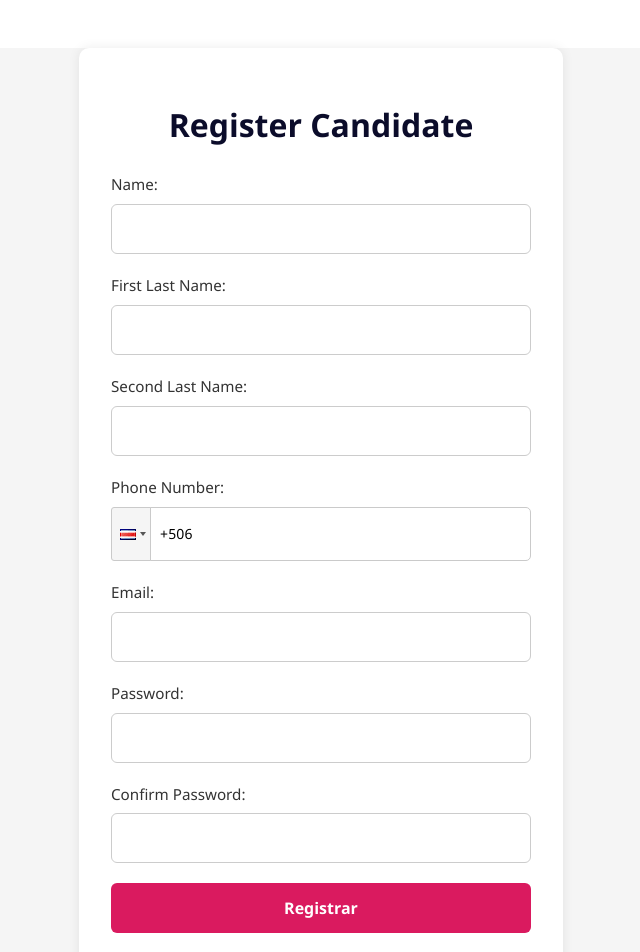
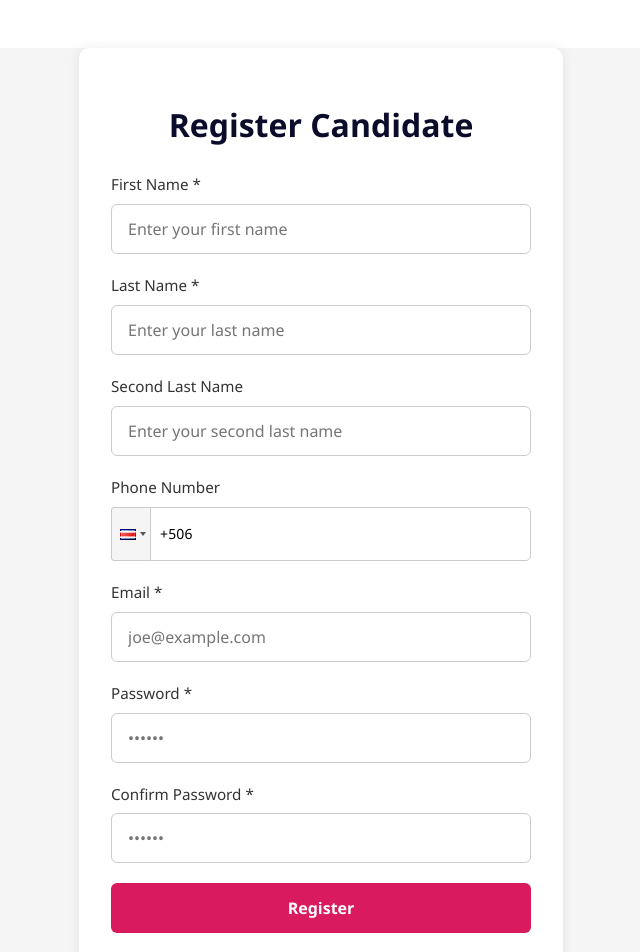
Before and after one commit to GreilynES/Progra4ProyectoFrontend, a React (Vite) app in the folder frontendProgra4/: page /register in a window 1280 px wide. Shown: the top 952 px of the page, without its empty margins (319-959 px from the left). Built offline with nearby package versions, Linux system fonts and the light colour scheme.

Commit message:
separado register, inglés y placheholders, separado login

```diff
--- a/frontendProgra4/package.json
+++ b/frontendProgra4/package.json
@@ -17,6 +17,7 @@
     "@tanstack/router": "^0.0.1-beta.53",
     "@tanstack/zod-form-adapter": "^0.42.1",
     "axios": "^1.9.0",
+    "lucide-react": "^0.511.0",
     "react": "^19.1.0",
     "react-dom": "^19.1.0",
     "react-phone-input-2": "^2.15.1",
--- a/frontendProgra4/src/App.css
+++ b/frontendProgra4/src/App.css
@@ -240,4 +240,6 @@ button:focus-visible {
   background-color: #c01452
 }
 
-/*Alertas style register y login*/
+.login-button{
+  margin-top: 1rem;
+}
--- a/frontendProgra4/src/pages/LoginPage.tsx
+++ b/frontendProgra4/src/pages/LoginPage.tsx
@@ -2,10 +2,10 @@ import { useForm } from '@tanstack/react-form';
 import { useLoginMutation } from '../services/Candidate/CandidateHook';
 import { Link, useRouter } from '@tanstack/react-router';
 import { CandidateLoginInitialState } from '../models/Candidates/CandidateLogin';
-import Swal from 'sweetalert2';
+import { showErrorAlertLogin, showSuccessAlertLogin } from '../utils/alerts';
 
 const Login = () => {
-  const router = useRouter()
+  const router = useRouter();
   const loginMutation = useLoginMutation();
 
   const form = useForm({
@@ -13,31 +13,17 @@ const Login = () => {
     onSubmit: async ({ value }) => {
       try {
         await loginMutation.mutateAsync(value);
-        await Swal.fire({
-          icon: 'success',
-          title: 'Login exitoso',
-          text: 'Has iniciado sesión correctamente',
-          timer: 2000,
-          showConfirmButton: false,
-        });
+        await showSuccessAlertLogin(`You have logged in successfully. Welcome back!`)
         router.navigate({ to: '/profile' });
-        // Redirigir y limpiar cualquier error anterior
-        router.navigate({ to: '/profile' });
-
-        // Esto borra errores de consola si los había (aunque no estrictamente necesario)
         console.clear();
       } catch (error) {
-        Swal.fire({
-          icon: 'error',
-          title: 'Login fallido',
-          text: 'Credenciales incorrectas',
-        });
+        showErrorAlertLogin("Incorrect credentials.");
       }
     },
   });
 
   return (
-  <div className="login-container">
+    <div className="login-container">
       <h1 className="login-title">Login</h1>
 
       <form
@@ -50,11 +36,12 @@ const Login = () => {
         <form.Field name="email">
           {(field) => (
             <div className="login-field">
-              <label className="login-label" htmlFor="email">Email*</label>
+              <label className="login-label" htmlFor="email">Email *</label>
               <input
                 className="login-input"
                 id="email"
                 type="email"
+                placeholder="joe@example.com"
                 value={field.state.value}
                 onChange={(e) => field.handleChange(e.target.value)}
                 onBlur={field.handleBlur}
@@ -66,11 +53,12 @@ const Login = () => {
         <form.Field name="password">
           {(field) => (
             <div className="login-field">
-              <label className="login-label" htmlFor="password">Password*</label>
+              <label className="login-label" htmlFor="password">Password *</label>
               <input
                 className="login-input"
                 id="password"
                 type="password"
+                placeholder='••••••'
                 value={field.state.value}
                 onChange={(e) => field.handleChange(e.target.value)}
                 onBlur={field.handleBlur}
@@ -79,21 +67,17 @@ const Login = () => {
           )}
         </form.Field>
 
-        {/* Eliminado: Olvidé mi contraseña */}
-
-        <form.Subscribe
-          selector={(state) => [state.canSubmit, state.isSubmitting]}
-          children={([canSubmit, isSubmitting]) => (
+        <form.Subscribe selector={(state) => [state.canSubmit, state.isSubmitting]}>
+          {([canSubmit, isSubmitting]) => (
             <button
               type="submit"
               disabled={!canSubmit}
               className="login-button"
-              style={{ marginTop: '1rem' }}
             >
-              {isSubmitting ? 'Iniciando...' : 'Iniciar sesión'}
+              {isSubmitting ? 'Signing in...' : 'Sign in'}
             </button>
           )}
-        />
+        </form.Subscribe>
 
         <div className="login-info">
           Do not have an account? <Link to="/register">Register</Link>
--- a/frontendProgra4/src/pages/candidates/RegisterPage.tsx
+++ b/frontendProgra4/src/pages/candidates/RegisterPage.tsx
@@ -1,41 +1,39 @@
 import { useForm } from '@tanstack/react-form';
-import { CandidateInitialState, CandidateInitialStateLabels } from '../../models/Candidates/Candidate';
+import { CandidateInitialState } from '../../models/Candidates/Candidate';
 import { useCreateCandidateMutation } from '../../services/Candidate/CandidateHook';
 import { Link, useRouter } from '@tanstack/react-router';
 import { useState } from 'react';
 import { RegisterSchema } from '../../schemas/schemas';
-import { splitStringByCapital } from '../../utils/capitalLetter';
 import PhoneInput from 'react-phone-input-2';
-import 'react-phone-input-2/lib/style.css'; // Necesario para estilos
+import 'react-phone-input-2/lib/style.css';
+import { showErrorAlertEmpty, showErrorDuplicateEmail, showSuccessAlertRegister } from '../../utils/alerts';
+import { validateRegisterForm } from '../../utils/validation';
 
 const RegisterPage = () => {
   const router = useRouter();
   const createCandidateMutation = useCreateCandidateMutation();
   const [formErrors, setFormErrors] = useState<Record<string, string>>({});
-  const [alertMessage, setAlertMessage] = useState<string | null>(null);
 
   const form = useForm({
     defaultValues: CandidateInitialState,
     onSubmit: async ({ value }) => {
       const validation = RegisterSchema.safeParse(value);
       if (!validation.success) {
-        const errors: Record<string, string> = {};
-        validation.error.errors.forEach((err) => {
-          const field = err.path[0] as string;
-          errors[field] = err.message;
-        });
-        setAlertMessage( "Por favor, llena todos los campos correctamente.");
+        const errors = validateRegisterForm(value);
+        if (errors) {
           setFormErrors(errors);
+          showErrorAlertEmpty('Please fill out all fields correctly.');
           return;
         }
-
+      }
       try {
         await createCandidateMutation.mutateAsync(value);
+        await showSuccessAlertRegister('You can now log in.');
         router.navigate({ to: "/login" });
         form.reset();
       } catch (error: any) {
         if (error?.response?.status === 404) {
-          setAlertMessage("⚠ Ya existe un candidato con ese correo electrónico.");
+          showErrorDuplicateEmail('A candidate with that email already exists.');
         }
       }
     },
@@ -45,78 +43,148 @@ const RegisterPage = () => {
     <div className="register-container">
       <h1 className="register-title">Register Candidate</h1>
 
-      {alertMessage && (
-        <div style={{ backgroundColor: "#ffe0e0", padding: "10px", borderRadius: "8px", color: "#b30000", marginBottom: "10px" }}>
-          {alertMessage}
-        </div>
-      )}
-
       <form
         className="register-form"
         onSubmit={(e) => {
           e.preventDefault();
-          e.stopPropagation();
           form.handleSubmit();
         }}
       >
-        {Object.keys(CandidateInitialStateLabels).map((fieldName) => (
-          <div key={fieldName} className="register-field">
-            <form.Field
-              name={fieldName as keyof typeof CandidateInitialState}
-              children={(field) => (
-                <>
-                  <label htmlFor={field.name} className="register-label">
-                    {splitStringByCapital(field.name)}:
-                  </label>
+        <form.Field name="name">
+          {(field) => (
+            <div className="register-field">
+              <label className="register-label" htmlFor="name">First Name *</label>
+              <input
+                className="register-input"
+                id="name"
+                placeholder="Enter your first name"
+                value={field.state.value}
+                onChange={(e) => field.handleChange(e.target.value)}
+                onBlur={field.handleBlur}
+              />
+              {formErrors.name && <p className="register-error">{formErrors.name}</p>}
+            </div>
+          )}
+        </form.Field>
 
-                  {field.name === 'phoneNumber' ? (
+        <form.Field name="firstLastName">
+          {(field) => (
+            <div className="register-field">
+              <label className="register-label" htmlFor="firstLastName">Last Name *</label>
+              <input
+                className="register-input"
+                id="firstLastName"
+                placeholder='Enter your last name'
+                value={field.state.value}
+                onChange={(e) => field.handleChange(e.target.value)}
+                onBlur={field.handleBlur}
+              />
+              {formErrors.firstLastName && <p className="register-error">{formErrors.firstLastName}</p>}
+            </div>
+          )}
+        </form.Field>
+
+        <form.Field name="secondLastName">
+          {(field) => (
+            <div className="register-field">
+              <label className="register-label" htmlFor="secondLastName">Second Last Name</label>
+              <input
+                className="register-input"
+                id="secondLastName"
+                placeholder="Enter your second last name"
+                value={field.state.value}
+                onChange={(e) => field.handleChange(e.target.value)}
+                onBlur={field.handleBlur}
+              />
+              {formErrors.secondLastName && <p className="register-error">{formErrors.secondLastName}</p>}
+            </div>
+          )}
+        </form.Field>
+
+        <form.Field name="phoneNumber">
+          {(field) => (
+            <div className="register-field">
+              <label className="register-label" htmlFor="phoneNumber">Phone Number</label>
               <PhoneInput
                 country="cr"
                 value={field.state.value?.toString() || ''}
                 onChange={(value) => {
                   field.handleChange(value);
-                        setFormErrors((prev) => ({ ...prev, [field.name]: "" }));
+                  setFormErrors((prev) => ({ ...prev, phoneNumber: '' }));
                 }}
                 inputClass="register-input"
                 containerClass="register-phone-container"
                 buttonClass="register-phone-button"
               />
-                  ) : (
+              {formErrors.phoneNumber && <p className="register-error">{formErrors.phoneNumber}</p>}
+            </div>
+          )}
+        </form.Field>
+
+        <form.Field name="email">
+          {(field) => (
+            <div className="register-field">
+              <label className="register-label" htmlFor="email">Email *</label>
               <input
                 className="register-input"
-                      id={field.name}
-                      name={field.name}
-                      type={field.name.toLowerCase().includes('password') ? 'password' : 'text'}
+                id="email"
+                type="email"
+                placeholder="joe@example.com"
                 value={field.state.value}
+                onChange={(e) => field.handleChange(e.target.value)}
                 onBlur={field.handleBlur}
-                      onChange={(e) => {
-                        field.handleChange(e.target.value);
-                        setFormErrors((prev) => ({ ...prev, [field.name]: "" }));
-                        setAlertMessage(null);
-                      }}
               />
+              {formErrors.email && <p className="register-error">{formErrors.email}</p>}
+            </div>
           )}
+        </form.Field>
 
-                  {formErrors[field.name] && (
-                    <p className="register-error">{formErrors[field.name]}</p>
+        <form.Field name="password">
+          {(field) => (
+            <div className="register-field">
+              <label className="register-label" htmlFor="password">Password *</label>
+              <input
+                className="register-input"
+                id="password"
+                type="password"
+                placeholder='••••••'
+                value={field.state.value}
+                onChange={(e) => field.handleChange(e.target.value)}
+                onBlur={field.handleBlur}
+              />
+              {formErrors.password && <p className="register-error">{formErrors.password}</p>}
+            </div>
           )}
-                </>
+        </form.Field>
+
+        <form.Field name="confirmPassword">
+          {(field) => (
+            <div className="register-field">
+              <label className="register-label" htmlFor="confirmPassword">Confirm Password *</label>
+              <input
+                className="register-input"
+                id="confirmPassword"
+                type="password"
+                placeholder='••••••'
+                value={field.state.value}
+                onChange={(e) => field.handleChange(e.target.value)}
+                onBlur={field.handleBlur}
+              />
+              {formErrors.confirmPassword && <p className="register-error">{formErrors.confirmPassword}</p>}
+            </div>
           )}
-            />
-          </div>
-        ))}
+        </form.Field>
 
-        <form.Subscribe
-          selector={(state) => [state.canSubmit, state.isSubmitting]}
-          children={([canSubmit, isSubmitting]) => (
+        <form.Subscribe selector={(state) => [state.canSubmit, state.isSubmitting]}>
+          {([canSubmit, isSubmitting]) => (
             <button type="submit" className="register-button" disabled={!canSubmit}>
-              {isSubmitting ? 'Creando...' : 'Registrar'}
+              {isSubmitting ? 'Creating...' : 'Register'}
             </button>
           )}
-        />
+        </form.Subscribe>
+
         <div className="register-info">
-          Already have an account?
-          <Link to="/login"> Sign in</Link>
+          Already have an account? <Link to="/login">Log in</Link>
         </div>
       </form>
     </div>
--- /dev/null
+++ b/frontendProgra4/src/utils/alerts.ts
@@ -0,0 +1,43 @@
+import Swal from "sweetalert2"
+export const showSuccessAlertLogin = (message: string) => {
+   return Swal.fire({
+              icon: 'success',
+              title: 'Login successful',
+              text: message,
+              timer: 2000,
+              showConfirmButton: false,
+            })
+}
+export const showErrorAlertLogin = (message: string) => {
+   return Swal.fire({
+              icon: 'error',
+              title: 'Login failed',
+              text: message,
+            })
+}
+
+export const showSuccessAlertRegister = (message: string) => {
+   return Swal.fire({
+              icon: 'success',
+              title: 'Registration successful',
+              text: message,
+              timer: 2000,
+              showConfirmButton: false,
+            })
+}
+
+export const showErrorAlertEmpty = (message: string) => {
+   return Swal.fire({
+             icon: 'error',
+             title: 'Invalid form',
+             text: message,
+           })
+}
+
+export const showErrorDuplicateEmail = (message: string) => {
+   return Swal.fire({
+               icon: 'warning',
+               title: 'Duplicate email',
+               text: message,
+             })
+}
--- /dev/null
+++ b/frontendProgra4/src/utils/validation.ts
@@ -0,0 +1,14 @@
+import { RegisterSchema } from "../schemas/schemas";
+
+export const validateRegisterForm = (value: any): Record<string, string> | null => {
+  const validation = RegisterSchema.safeParse(value);
+  if (!validation.success) {
+    const errors: Record<string, string> = {};
+    validation.error.errors.forEach((err) => {
+      const field = err.path[0] as string;
+      errors[field] = err.message;
+    });
+    return errors;
+  }
+  return null;
+};
```
Also changed, not shown: frontendProgra4/src/utils/phoneNumberCountry.ts (+0 -17 lines), 1 other file (tests, documents, lock files or other folders). Lines whose indentation alone changed are shown as unchanged.
